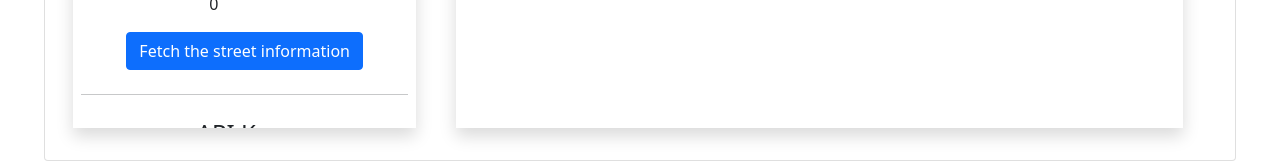
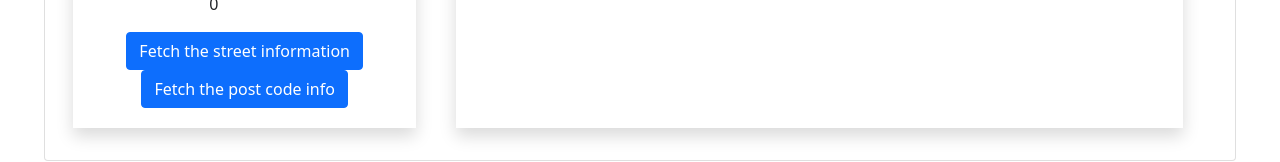
Before and after one commit to SebastianHanfland/RallyGPXMerger, a React (Vite) app in the folder website/: page / in a window 1280 px wide. Shown: the part 1865-2027 px from the top of the page. Built offline with nearby package versions, Linux system fonts and the light colour scheme.

Commit message:
#40 allow to fetch the post codes

```diff
--- a/website/src/components/streets/TrackDataOverview.tsx
+++ b/website/src/components/streets/TrackDataOverview.tsx
@@ -8,6 +8,7 @@ import { getGpxSegments } from '../../store/gpxSegments.reducer.ts';
 import { useEffect } from 'react';
 import { estimateRequestsForStreetResolving, getRequestProgress } from '../../mapMatching/requestEstimator.ts';
 import { getNumberOfRequestsRunning, getNumberOfRequiredRequests } from '../../store/geoCoding.reducer.ts';
+import { addPostCodeToStreetInfos } from '../../mapMatching/postCodeResolver.ts';
 
 export function TrackDataOverview() {
     const calculatedTracks = useSelector(getCalculatedTracks);
@@ -77,6 +78,9 @@ export function TrackDataOverview() {
                     <ProgressBar now={requestProgress} label={`${requestProgress?.toFixed(0)}%`}></ProgressBar>
                 </div>
             )}
+            <Button onClick={() => dispatch(addPostCodeToStreetInfos)}>
+                <span>Fetch the post code info</span>
+            </Button>
         </div>
     );
 }
--- /dev/null
+++ b/website/src/mapMatching/postCodeResolver.ts
@@ -0,0 +1,26 @@
+import { fetchPostCodeForCoordinate } from './fetchPostCodeForCoordinate.ts';
+import { geoCodingActions, getResolvedPostCodes, getTrackStreetInfos } from '../store/geoCoding.reducer.ts';
+import { Dispatch } from '@reduxjs/toolkit';
+import { State } from '../store/types.ts';
+import { toKey } from './initializeResolvedPositions.ts';
+
+export const addPostCodeToStreetInfos = (dispatch: Dispatch, getState: () => State) => {
+    const trackStreetInfos = getTrackStreetInfos(getState());
+
+    let counter = 0;
+    trackStreetInfos.forEach((trackStreetInfo) => {
+        trackStreetInfo.wayPoints.forEach(async (wayPoint) => {
+            setTimeout(() => {
+                const lat = (wayPoint.pointTo.lat + wayPoint.pointFrom.lat) / 2;
+                const lon = (wayPoint.pointTo.lon + wayPoint.pointFrom.lon) / 2;
+                const postCodeKey = toKey({ lat, lon });
+                if (!getResolvedPostCodes(getState())[postCodeKey]) {
+                    fetchPostCodeForCoordinate('bdc_649ce9cdfba14851ab77c6410ace035e')(lat, lon).then((postCode) => {
+                        dispatch(geoCodingActions.saveResolvedPostCodes({ [postCodeKey]: postCode }));
+                    });
+                }
+            }, 200 * counter);
+            counter += 1;
+        });
+    });
+};
--- a/website/src/store/geoCoding.reducer.ts
+++ b/website/src/store/geoCoding.reducer.ts
@@ -72,6 +72,7 @@ const getBase = (state: State) => state.geoCoding;
 export const getGeoApifyKey = (state: State) => getBase(state).geoApifyKey;
 export const getBigDataCloudKey = (state: State) => getBase(state).bigDataCloudKey;
 export const getResolvedPositions = (state: State) => getBase(state).resolvedPositions ?? {};
+export const getResolvedPostCodes = (state: State) => getBase(state).resolvedPostCodes ?? {};
 export const getTrackStreetInfos = (state: State) => getBase(state).trackStreetInfos ?? [];
 export const getNumberOfRequiredRequests = (state: State) => getBase(state).numberOfRequiredRequests;
 export const getNumberOfRequestsDone = (state: State) => getBase(state).requestDoneCounter;
```
Also changed, not shown: website/src/mapMatching/types.ts (+8 -1 lines).
